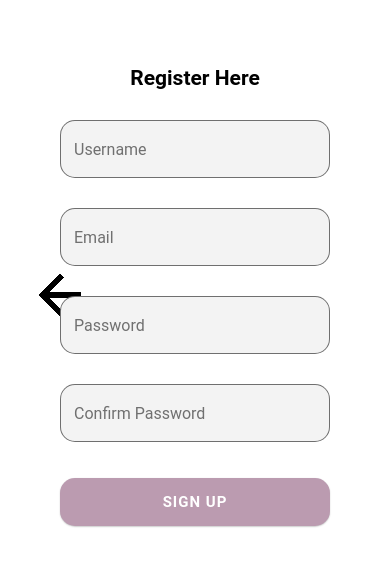
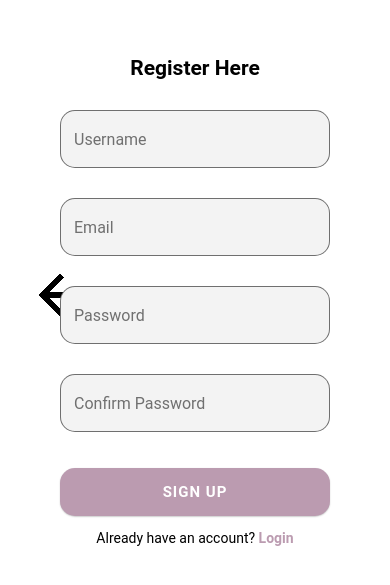
Before and after one commit to dns-lavinia/StoryArtisans, a React Native app in the folder src/: screen /RegisterScreen in a window 390 px wide. Shown: the part 127-712 px from the top of the page. Built offline with nearby package versions, Linux system fonts and the light colour scheme; what react-native-status-bar-height would draw is missing.

Commit message:
Completed frontend for register/login

```diff
--- a/src/App.js
+++ b/src/App.js
@@ -6,7 +6,7 @@ import { theme } from './core/theme';
 
 // Screen imports
 import {
-  LoginScreen, StartScreen, RegisterScreen
+  LoginScreen, StartScreen, RegisterScreen, HomeScreen
 } from './screens';
 
 // Create a stack that will keep the screens
@@ -26,6 +26,7 @@ export default function App() {
                     <Stack.Screen name="StartScreen" component={StartScreen} />
                     <Stack.Screen name="LoginScreen" component={LoginScreen} />
                     <Stack.Screen name="RegisterScreen" component={RegisterScreen} />
+                    <Stack.Screen name="HomeScreen" component={HomeScreen} />
               </Stack.Navigator>
             </NavigationContainer>
         </Provider>
--- a/src/screens/HomeScreen.js
+++ b/src/screens/HomeScreen.js
@@ -1,10 +1,25 @@
 import React from "react";
-import { Text, View } from 'react-native';
 
-export default function HomeScreen () {
+// Local atom imports
+import Background from "../components/atoms/LoginBackground";
+import Header from "../components/atoms/Header";
+import Button from "../components/atoms/Button";
+
+export default function HomeScreen ({ navigation }) {
     return (
-        <View>
-            <Text> This is the home feed. </Text>
-        </View>
-    )
+        <Background>
+            <Header>This is the home screen</Header>
+            <Button
+                mode="outlined"
+                onPress={() =>
+                navigation.reset({
+                    index: 0,
+                    routes: [{ name: 'StartScreen' }],
+                })
+                }
+            >
+                Logout
+            </Button>
+        </Background>
+    );
 }
--- a/src/screens/LoginScreen.js
+++ b/src/screens/LoginScreen.js
@@ -1,4 +1,8 @@
 import React, { useState } from 'react';
+import { Text } from 'react-native-paper';
+import { View, StyleSheet, TouchableOpacity } from 'react-native';
+
+import { theme } from '../core/theme';
 
 // Local atoms
 import Button from '../components/atoms/Button';
@@ -12,6 +16,13 @@ const LoginScreen = ({navigation}) => {
     const [userPassword, setUserPassword] = useState('');
 
     // TODO: Handle possible input errors
+    const onLoginPressed = () => {
+        navigation.reset({
+          index: 0,
+          routes: [{ name: 'HomeScreen' }],
+        })
+    }
+
 
     return (
         <Background>
@@ -43,12 +54,37 @@ const LoginScreen = ({navigation}) => {
                 secureTextEntry
             />
 
-            <Button mode="contained">
+            <Button mode="contained" onPress={onLoginPressed}>
                 Login
             </Button>
+
+            {/* Link to the Login page */}
+            <View style={styles.row}>
+                <Text style={styles.textBeforeLink}>Don't have an account? </Text>
+                <TouchableOpacity onPress={() => navigation.replace('RegisterScreen')}>
+                    <Text style={styles.link}>Register</Text>
+                </TouchableOpacity>
+            </View>
+
 
         </Background>
     )
 };
 
+const styles = StyleSheet.create({
+    row: {
+        flexDirection: 'row',
+        marginTop: 4,
+    },
+
+    textBeforeLink: {
+        color: theme.colors.darkText,
+    },
+
+    link: {
+        fontWeight: 'bold',
+        color: theme.colors.primary,
+    },
+})
+
 export default LoginScreen;
--- a/src/screens/RegisterScreen.js
+++ b/src/screens/RegisterScreen.js
@@ -1,4 +1,8 @@
 import React, { useState } from "react";
+import { View, StyleSheet, TouchableOpacity } from "react-native";
+import { Text } from "react-native-paper";
+
+import { theme } from "../core/theme";
 
 // Local atoms import
 import Background from "../components/atoms/LoginBackground";
@@ -70,6 +74,30 @@ export default function RegisterScreen({ navigation }) {
                 Sign Up
             </Button>
 
+            {/* Link to the Login page */}
+            <View style={styles.row}>
+                <Text style={styles.textBeforeLink}>Already have an account? </Text>
+                <TouchableOpacity onPress={() => navigation.replace('LoginScreen')}>
+                    <Text style={styles.link}>Login</Text>
+                </TouchableOpacity>
+            </View>
+
         </Background>
     );
 }
+
+const styles = StyleSheet.create({
+    row: {
+        flexDirection: 'row',
+        marginTop: 4,
+    },
+
+    textBeforeLink: {
+        color: theme.colors.darkText,
+    },
+
+    link: {
+        fontWeight: 'bold',
+        color: theme.colors.primary,
+    },
+})
--- a/src/screens/index.js
+++ b/src/screens/index.js
@@ -1,3 +1,4 @@
 export { default as StartScreen } from './StartScreen';
 export { default as LoginScreen } from './LoginScreen';
 export { default as RegisterScreen } from './RegisterScreen';
+export { default as HomeScreen } from './HomeScreen';
```
